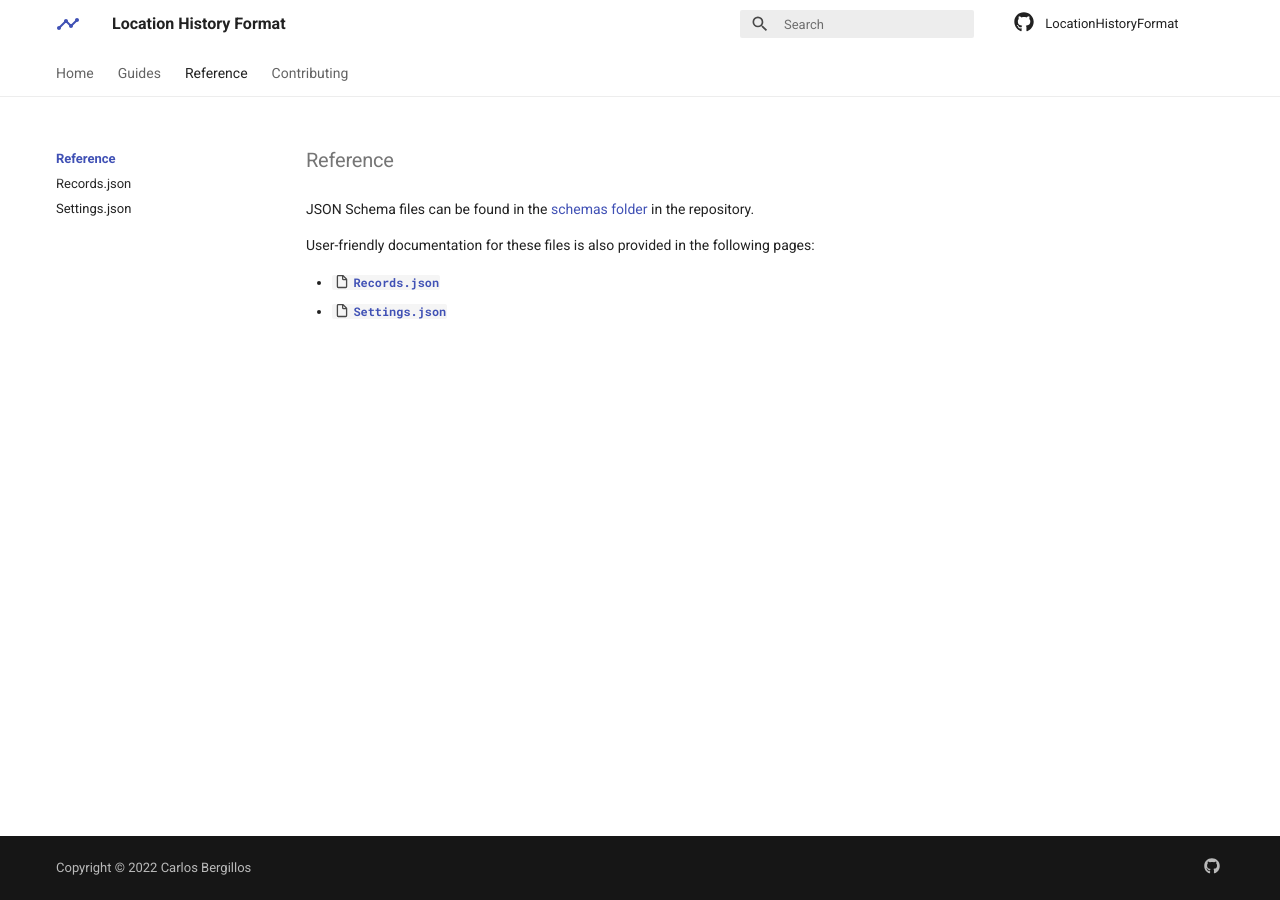
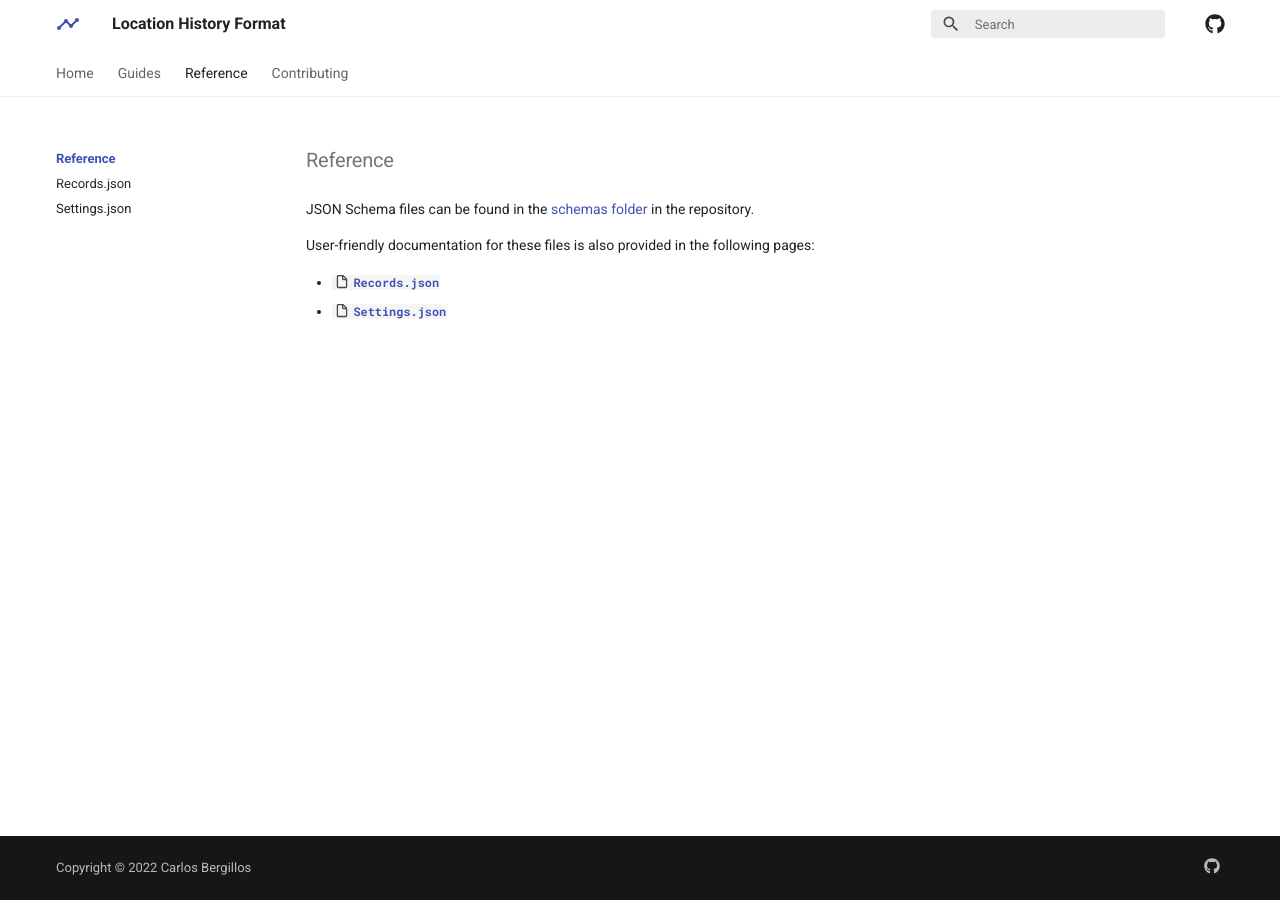
Before and after one commit to CarlosBergillos/LocationHistoryFormat, an MkDocs documentation site: the page built from docs/reference/index.md, in a window 1280 px wide. Built offline with MkDocs 1.6.1 and Material for MkDocs 9.7.7, drawn with Linux system fonts in a browser that asks for light colours; comment, search, counter and statistics services are not loaded.

Commit message:
Minor stylesheet tweaks

```diff
--- a/docs/css/extra.css
+++ b/docs/css/extra.css
@@ -96,6 +96,18 @@
 
 .md-header__title {
     font-size: .8rem;
+}
+
+.md-header__source {
+    width: auto;
+}
+
+.md-source__icon svg {
+    margin-top: 0.7rem;
+}
+
+.md-source__repository {
+    width: 0;
 }
 
 .md-footer__title {
```
